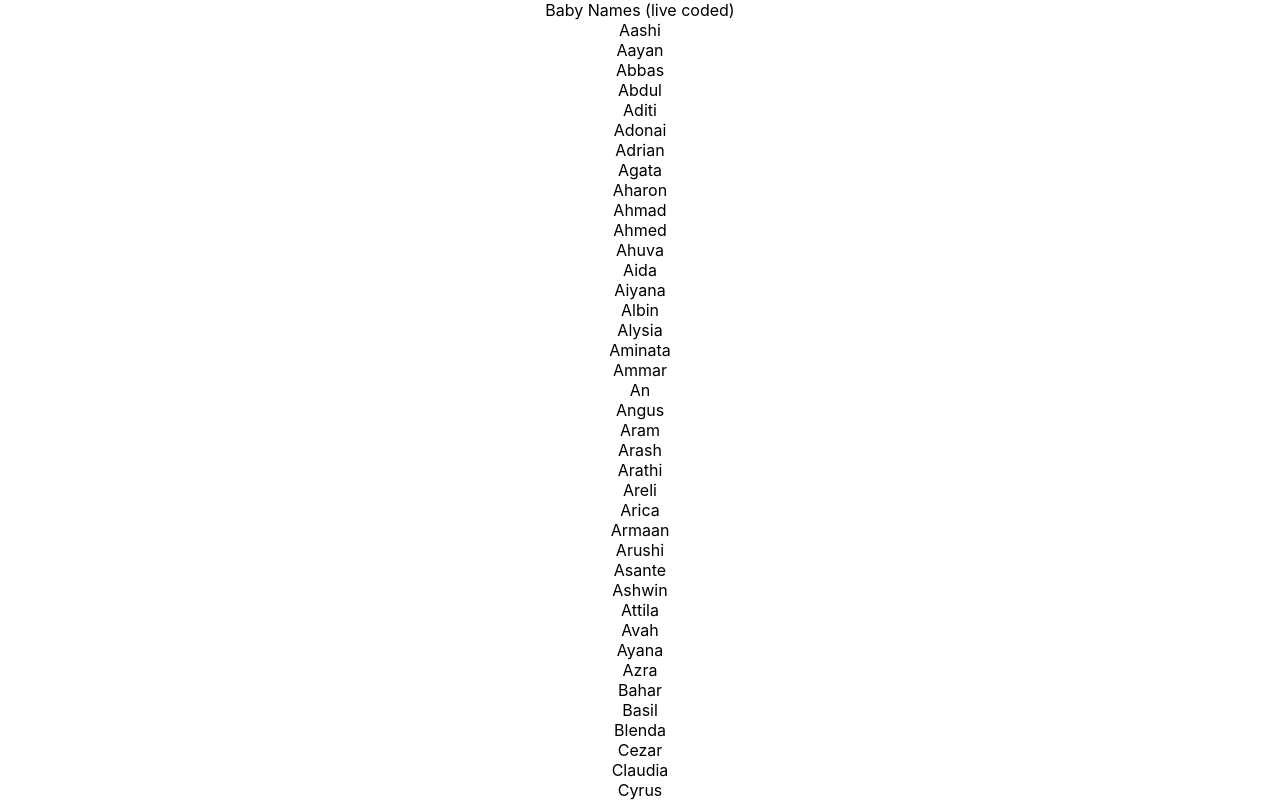
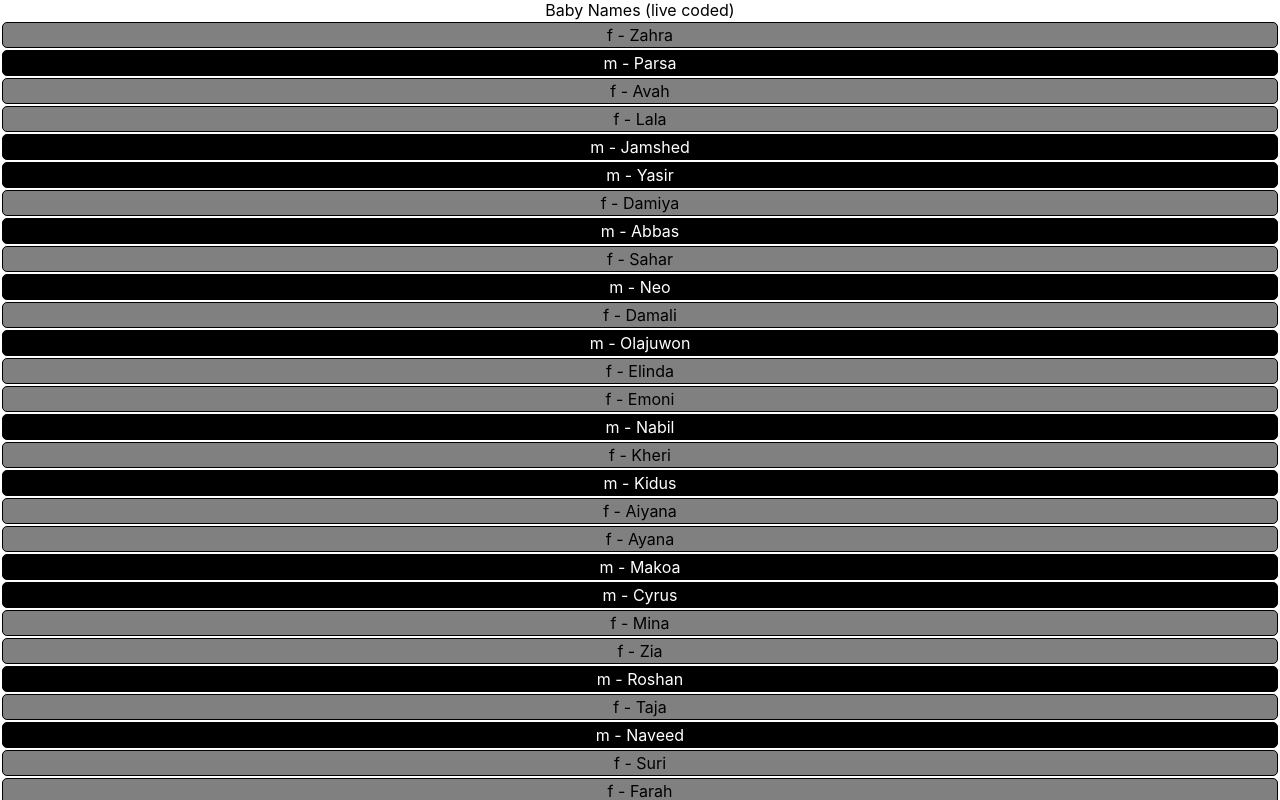
Before and after one commit to nbogie/live-coding-20220316-baby-names, a React (Create React App) app: page / in a window 1280 px wide. Shown: the top 800 px of the page. Built offline with nearby package versions, Linux system fonts and the light colour scheme.

Commit message:
simple styling for m and f names

```diff
--- a/src/App.css
+++ b/src/App.css
@@ -2,37 +2,17 @@
   text-align: center;
 }
 
-.App-logo {
-  height: 40vmin;
-  pointer-events: none;
+.babyName {
+  border: 1px solid black;
+  border-radius: 5px;
+  padding: 2px;
+  margin: 2px;
 }
 
-@media (prefers-reduced-motion: no-preference) {
-  .App-logo {
-    animation: App-logo-spin infinite 20s linear;
-  }
-}
-
-.App-header {
-  background-color: #282c34;
-  min-height: 100vh;
-  display: flex;
-  flex-direction: column;
-  align-items: center;
-  justify-content: center;
-  font-size: calc(10px + 2vmin);
+.m {
+  background: black;
   color: white;
 }
-
-.App-link {
-  color: #61dafb;
+.f {
+  background: gray;
 }
-
-@keyframes App-logo-spin {
-  from {
-    transform: rotate(0deg);
-  }
-  to {
-    transform: rotate(360deg);
-  }
-}
--- a/src/App.tsx
+++ b/src/App.tsx
@@ -3,14 +3,19 @@ import './App.css';
 import allBabyNames from './data/babyNames.json';
 
 function App() {
-  const namesToShow: string[] = allBabyNames.map(oneInfo => oneInfo.name);
-  namesToShow.sort();
+  // namesToShow.sort();
 
   return (
     <div className="App">
       Baby Names (live coded)
 
-      {namesToShow.map(name => <div>{name}</div>)}
+      {allBabyNames.map(nameInfo => (
+        <div
+          className={"babyName " + nameInfo.sex}
+          key={nameInfo.id}
+        >{nameInfo.sex} - {nameInfo.name}</div>
+      )
+      )}
     </div>
   );
 }
```
